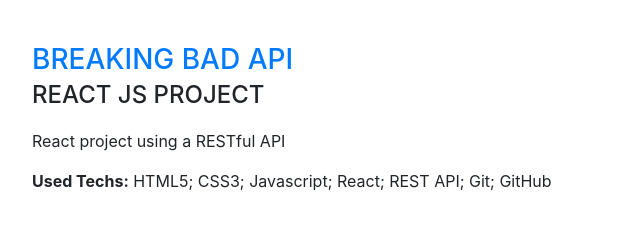
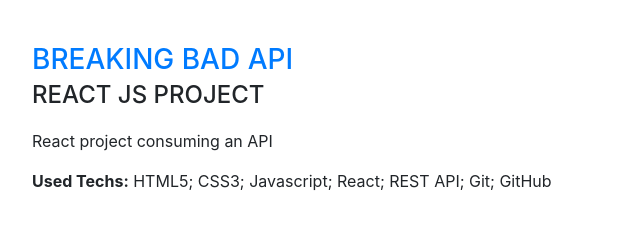
Before and after one commit to eynlanzer/cv, a website with bundled scripts: page index.html in a window 1280 px wide. Shown: the part 4820-5057 px from the top of the page, 288-928 px from the left. Built offline with nearby package versions, Linux system fonts and the light colour scheme; a web font is replaced by a local one.

Commit message:
updated CV

```diff
--- a/index.html
+++ b/index.html
@@ -369,7 +369,7 @@
             <div class="resume-content mr-auto">
               <h3 class="mb-0"><a href="https://github.com/Manuofthebirth/breaking-bad" target="_blank">Breaking Bad API</h3></a>
               <div class="subheading mb-3">React JS project</div>
-              <p>React project using a RESTful API</p>
+              <p>React project consuming an API</p>
               <div><strong>Used Techs:</strong> HTML5; CSS3; Javascript; React; REST API; Git; GitHub</div>
             </div>
           </div>
```
